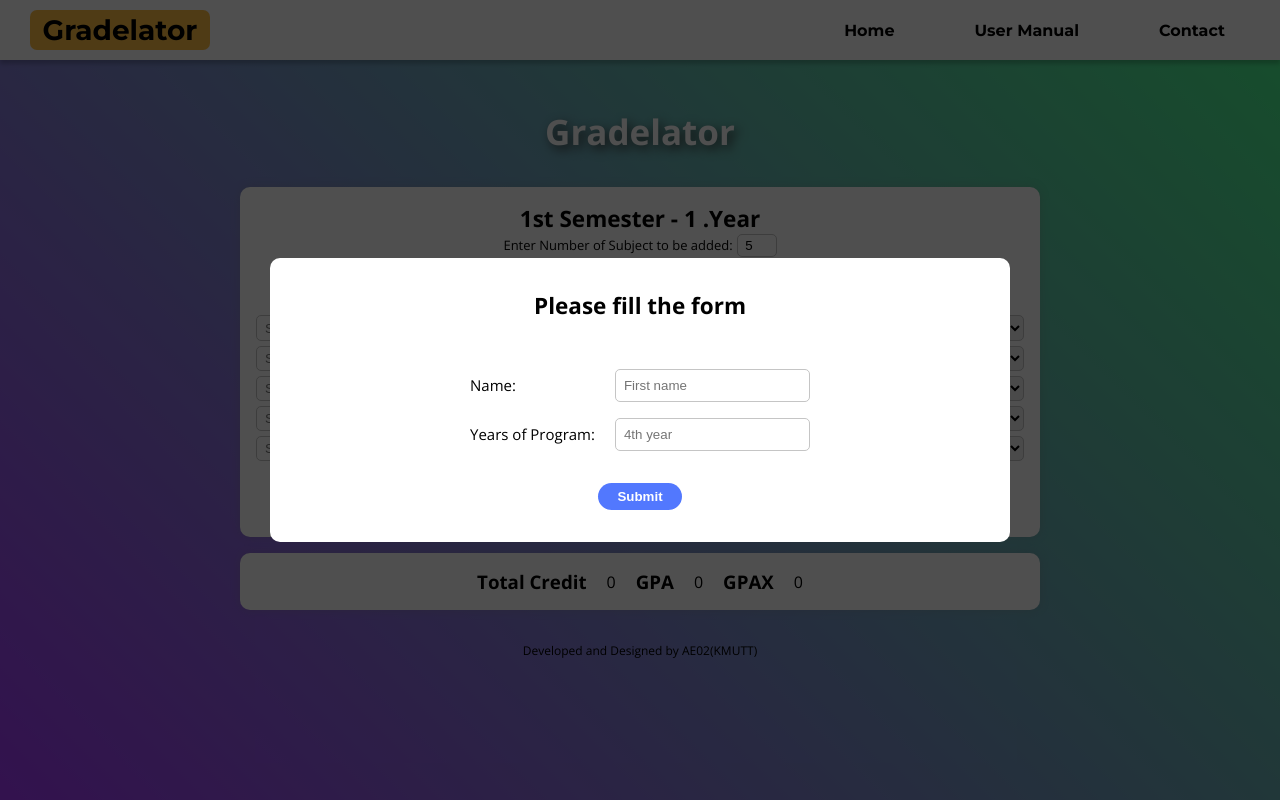
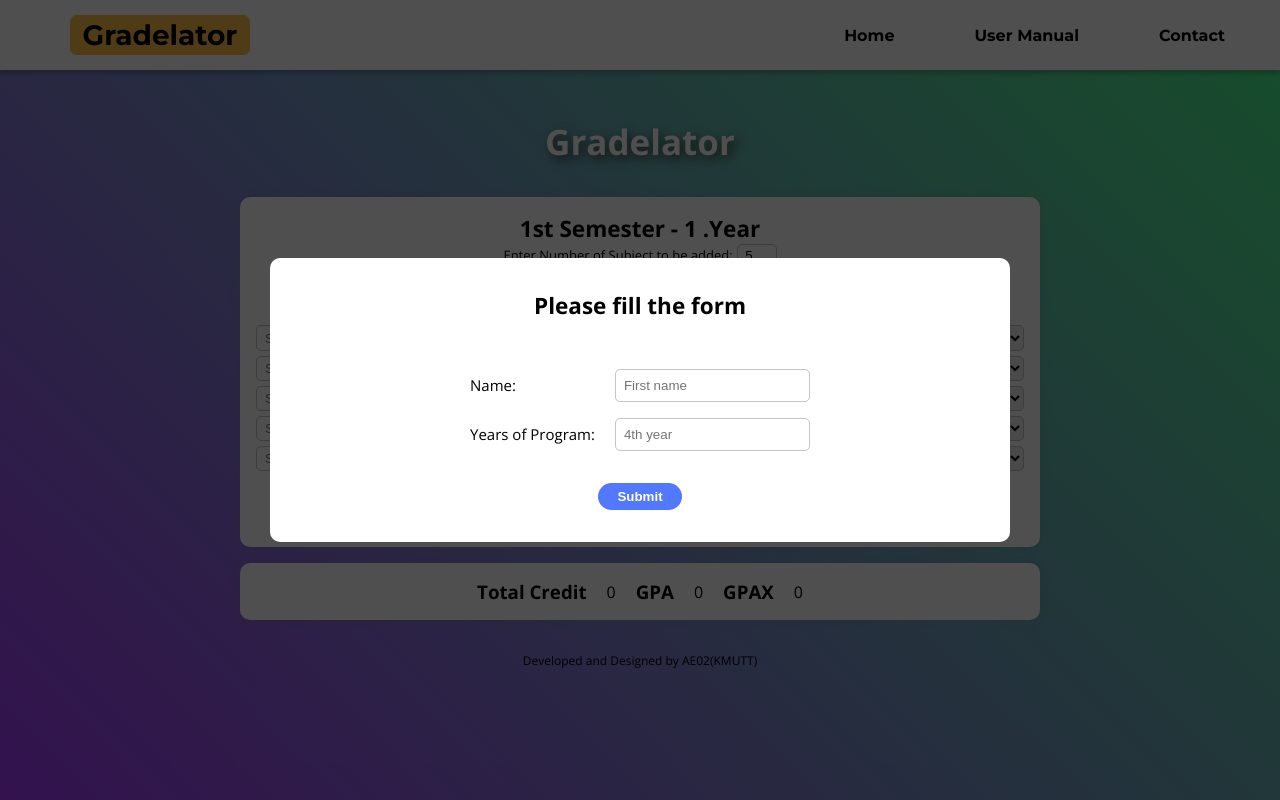
Before and after one commit to gxtnewfolder/CALGPA, a plain HTML site: page Index.html in a window 1280 px wide. Drawn offline with nearby package versions, Linux system fonts and the light colour scheme.

Commit message:
edit navbar

```diff
--- a/Index.html
+++ b/Index.html
@@ -29,7 +29,7 @@
           <li class="item"><a href="Index.html">Home</a></li>
           <li class="item help"><a href="#">User Manual</a></li></li>
           <li class="item contact"><a href="#">Contact</a></li>
-          <li class="toggle"><a href="#"><i class="fas fa-bars"></i></a></li>
+          <!-- <li class="toggle"><a href="#"><i class="fas fa-bars"></i></a></li> -->
       </ul>
     </nav>
 
--- a/style.css
+++ b/style.css
@@ -94,6 +94,11 @@ a li:hover {
   display: block;
 }
 
+.logo {
+  flex: 1;
+  padding: 15px 5px;
+}
+
 /* Tablet Menu */
 @media all and (min-width: 600px) {
   .menu {
@@ -102,12 +107,13 @@ a li:hover {
 
   .logo {
       flex: 1;
+      padding: 15px 40px;
   }
 
-  .toggle {
+  /* .toggle {
       flex: 1;
       text-align: right;
-  }
+  } */
 
   .toggle {
       order: 1;
```
